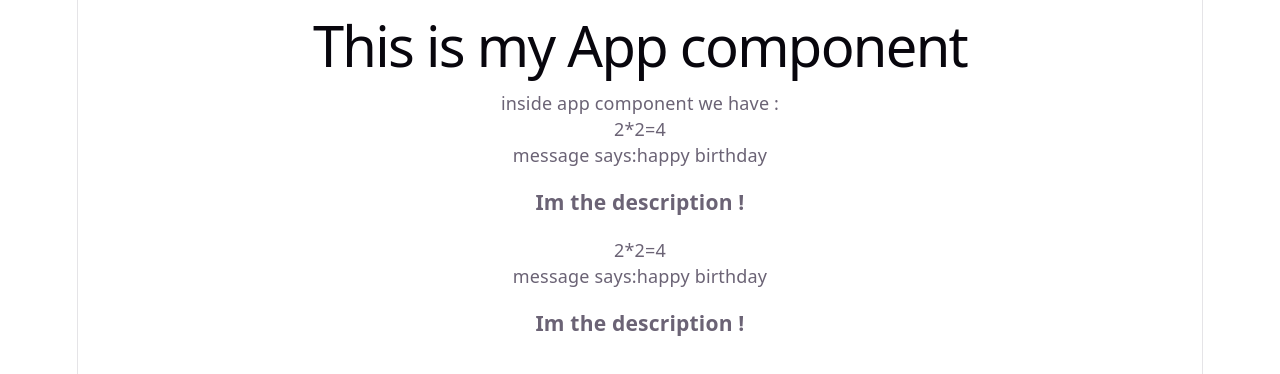
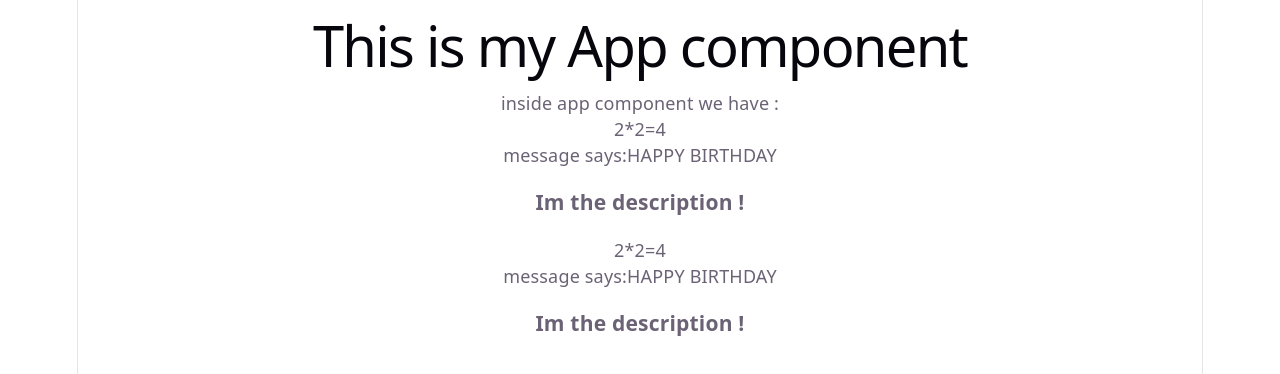
Before and after one commit to Dnyanesh-hub/DEFENSE, a React (Vite) app in the folder react/basic-react-app/: page / in a window 1280 px wide. Shown: the top 374 px of the page. Built offline with nearby package versions, Linux system fonts and the light colour scheme.

Commit message:
performing diffrent opertions on string of javascript

```diff
--- a/react/basic-react-app/src/Title.jsx
+++ b/react/basic-react-app/src/Title.jsx
@@ -3,7 +3,7 @@ function Title() {
   return (
     <div>
       <p>2*2={2*2}</p>
-      <p>message says:{message}</p>
+      <p>message says:{message.toUpperCase()}</p>
     </div>
   )
 }
```
